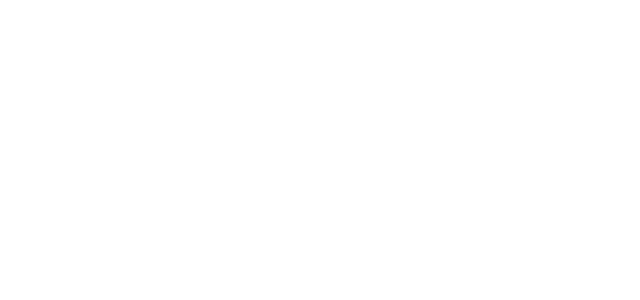
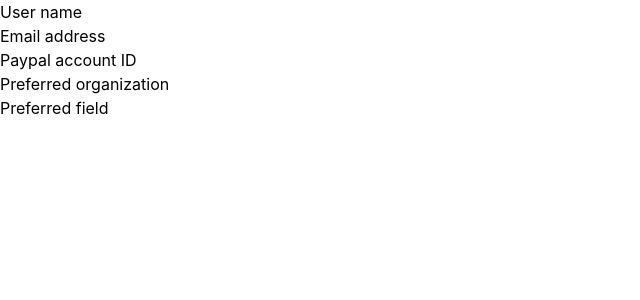
Before and after one commit to shinn92dev/KATEC-HAKATHON, a React (Create React App) app in the folder roundup/: page /profile in a window 1280 px wide. Before the commit this address had no page. Shown: the top 300 px of the page, without its empty margins (0-640 px from the left). Built offline with nearby package versions, Linux system fonts and the light colour scheme.

Commit message:
Add mock profile page

```diff
--- a/roundup/src/App.tsx
+++ b/roundup/src/App.tsx
@@ -3,6 +3,7 @@
 
 import Home from './pages/main';
 import LoginPage from './pages/login';
+import UserProfile from './pages/profile';
 
 const App: React.FC = () => {
   return (
@@ -10,6 +11,8 @@
       <Routes>  {}
         <Route path="/" element={<Home />} />
         <Route path="/login" element={<LoginPage />} />
+        <Route path="/profile" element={<UserProfile />} />
+
       </Routes>
     </Router>
   );
--- /dev/null
+++ b/roundup/src/pages/profile.tsx
@@ -0,0 +1,15 @@
+import React from 'react';
+
+const UserProfile: React.FC = () => {
+    return (
+        <div className="profile">
+            User name <br />
+            Email address  <br />
+            Paypal account ID <br />
+            Preferred organization <br />
+            Preferred field <br />
+        </div>
+    );
+};
+
+export default UserProfile;
```
